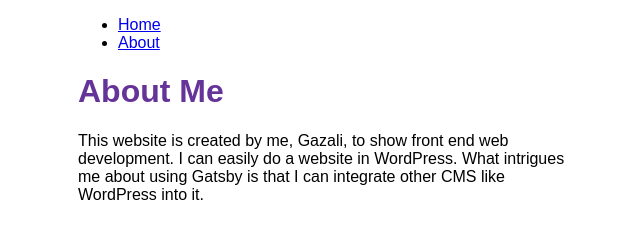
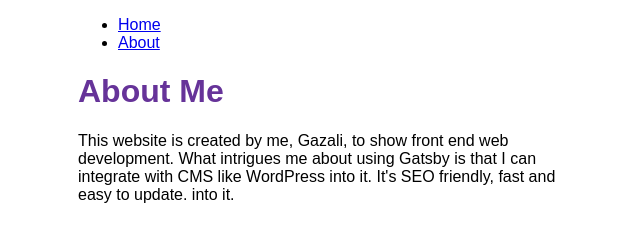
Before and after one commit to GazaliAhmad/DemoWebsite, a Gatsby site: page /about in a window 1280 px wide. Shown: the whole page, without its empty margins (312-952 px from the left). Built offline with nearby package versions, Linux system fonts and the light colour scheme; Gatsby itself is replaced by a stand-in of ours.

Commit message:
Minor text updates

```diff
--- a/src/pages/about.js
+++ b/src/pages/about.js
@@ -9,9 +9,9 @@ const AboutPage = () => {
         {" "}
         <p>
           This website is created by me, Gazali, to show front end web
-          development. I can easily do a website in WordPress. What intrigues me
-          about using Gatsby is that I can integrate other CMS like WordPress
-          into it.
+          development. What intrigues me about using Gatsby is that I can
+          integrate with CMS like WordPress into it. It's SEO friendly, fast and
+          easy to update. into it.
         </p>
       </Layout>
     </main>
```
Also changed, not shown: src/pages/index.js (+4 -4 lines).
